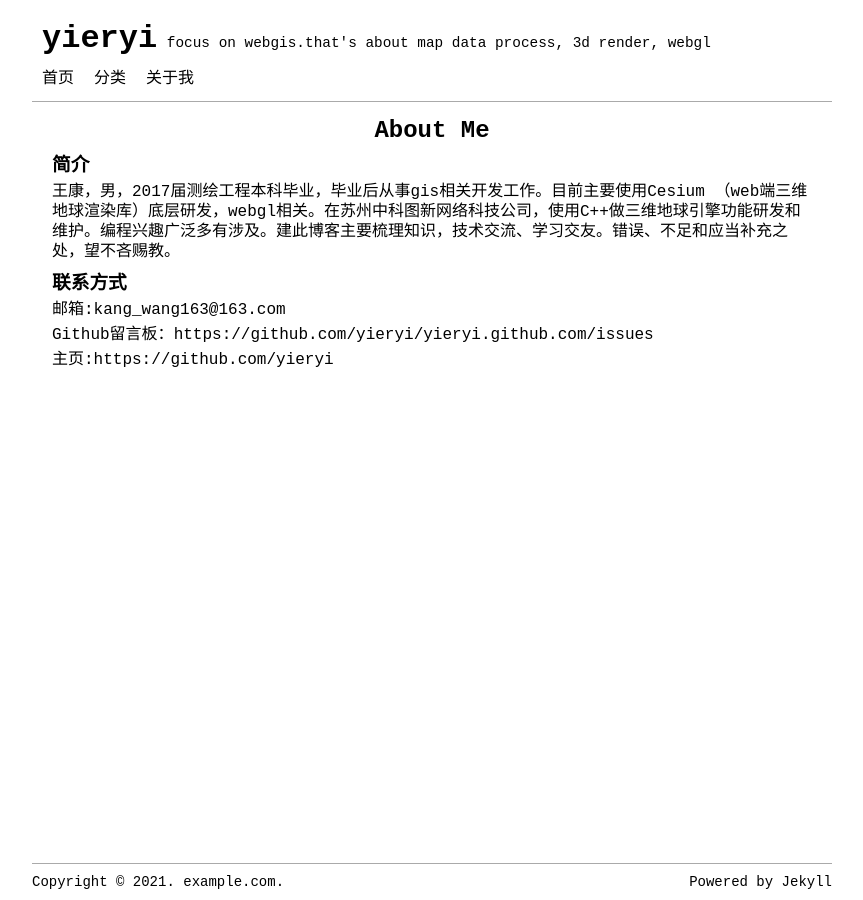
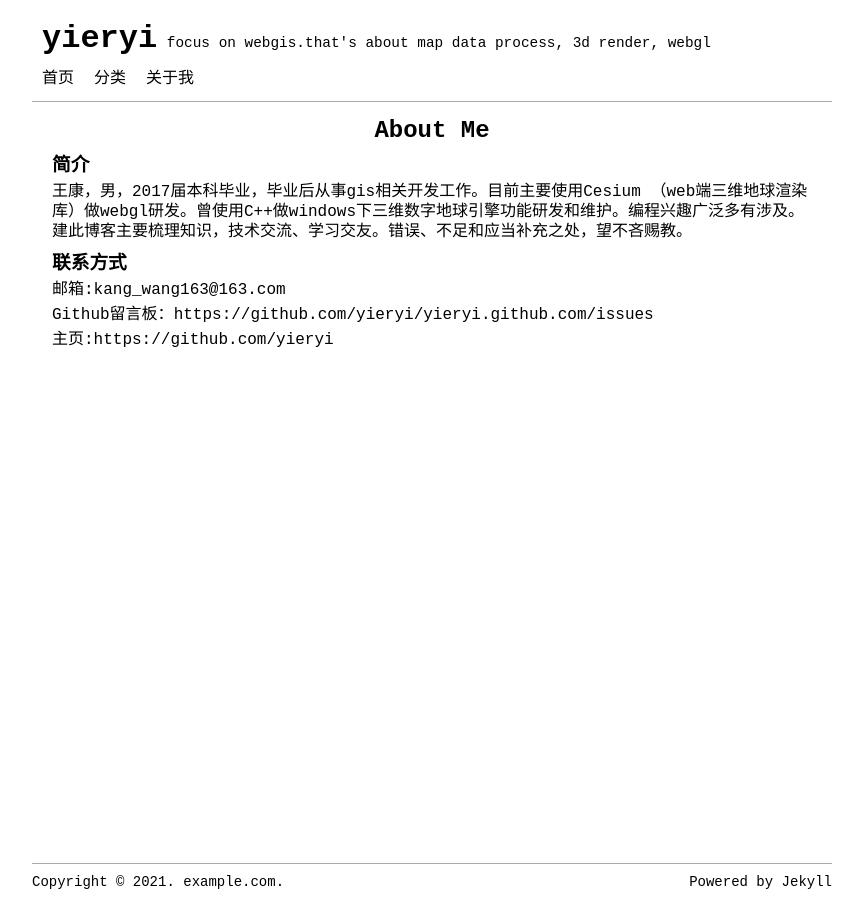
Before and after one commit to yieryi/yieryi.github.com, a Jekyll site: the page built from pages/about.md, in a window 1280 px wide. Shown: the whole page, without its empty margins (208-1071 px from the left). Built offline with Jekyll 4.4.1, drawn with Linux system fonts in a browser that asks for light colours.

Commit message:
更新个人信息

```diff
--- a/pages/about.md
+++ b/pages/about.md
@@ -6,7 +6,7 @@ permalink: /about/
 
 ### 简介
 
-王康，男，2017届测绘工程本科毕业，毕业后从事gis相关开发工作。目前主要使用Cesium （web端三维地球渲染库）底层研发，webgl相关。在苏州中科图新网络科技公司，使用C++做三维地球引擎功能研发和维护。编程兴趣广泛多有涉及。建此博客主要梳理知识，技术交流、学习交友。错误、不足和应当补充之处，望不吝赐教。
+王康，男，2017届本科毕业，毕业后从事gis相关开发工作。目前主要使用Cesium （web端三维地球渲染库）做webgl研发。曾使用C++做windows下三维数字地球引擎功能研发和维护。编程兴趣广泛多有涉及。建此博客主要梳理知识，技术交流、学习交友。错误、不足和应当补充之处，望不吝赐教。
 
 ### 联系方式
 
```
